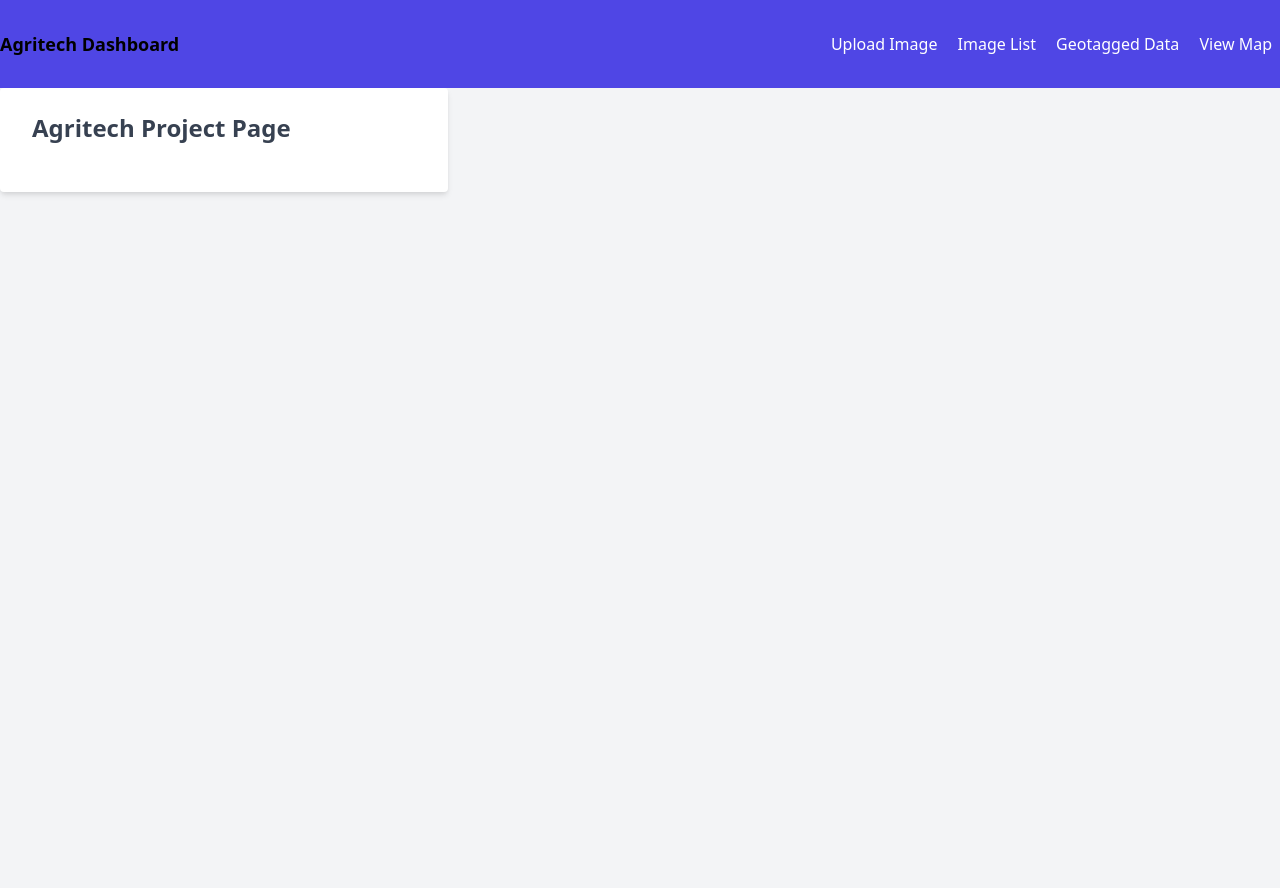
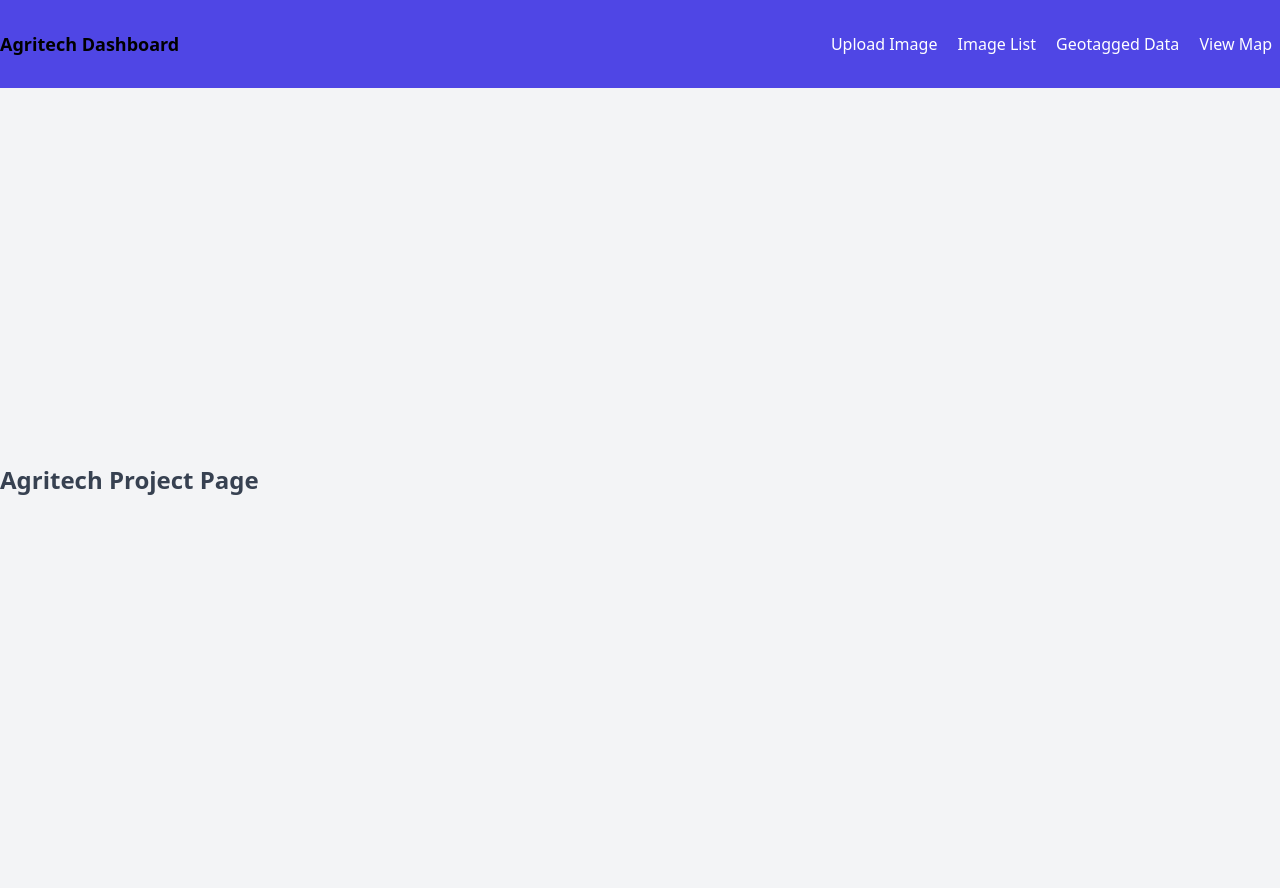
Before and after one commit to Pavan9567/Geotagged-App, a Django app: page / in a window 1280 px wide. Before the commit the page ends 195 px from the top, so only its background shows below. Run offline with Django 5.2, Linux system fonts and the light colour scheme.

Commit message:
Geotagged-App

```diff
--- a/geotagging/templates/main.html
+++ b/geotagging/templates/main.html
@@ -18,7 +18,7 @@
             </div>
         </div>
     </nav>
-    <div class="bg-white shadow-md rounded px-8 pt-6 pb-8 mb-4 w-full max-w-md items-center justify-center">
+    <div class="bg-gray-100 min-h-screen flex items-center justify-cente">
         <h1 class="text-2xl font-bold mb-4 text-gray-700">Agritech Project Page</h1>
     </div>
 </body>
```
